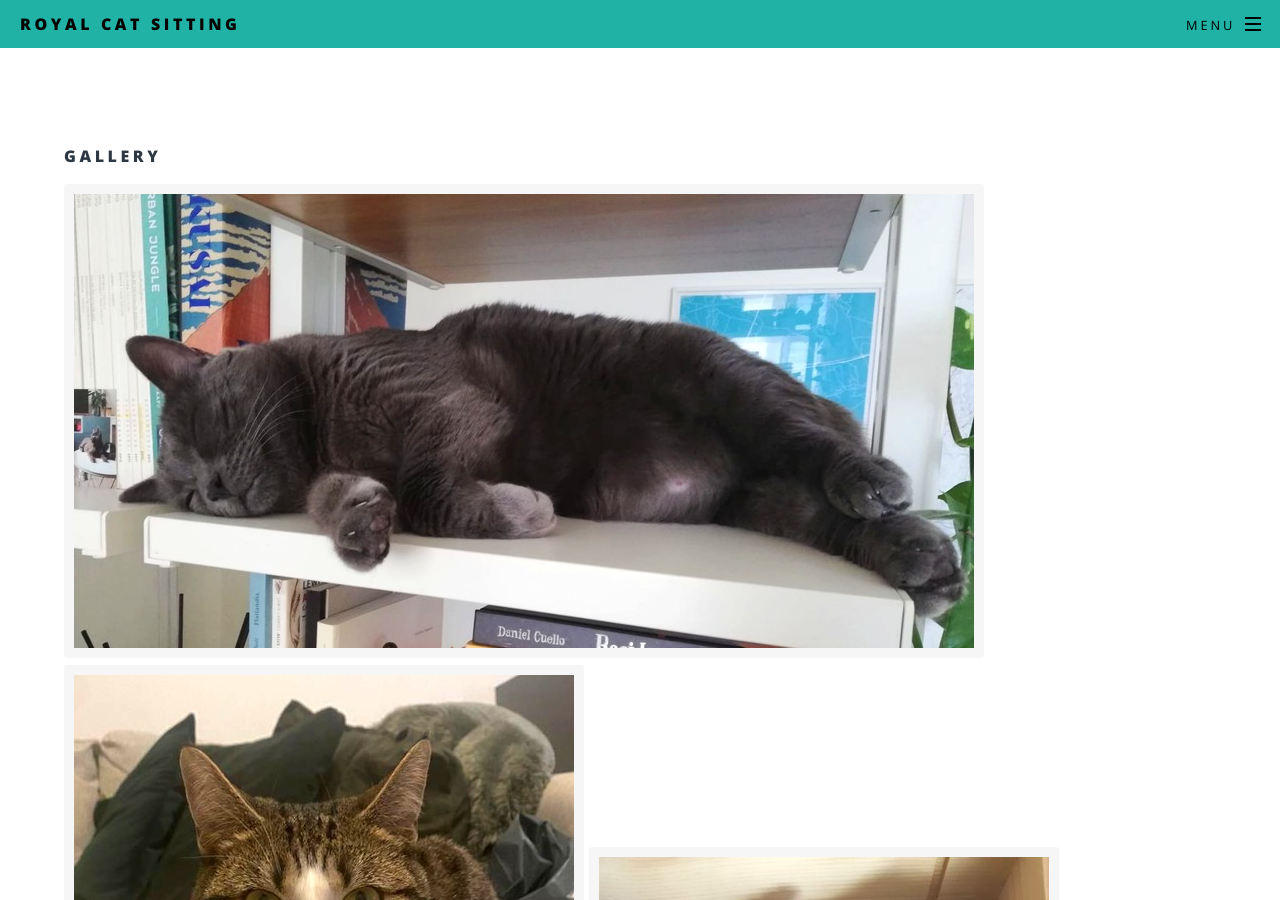
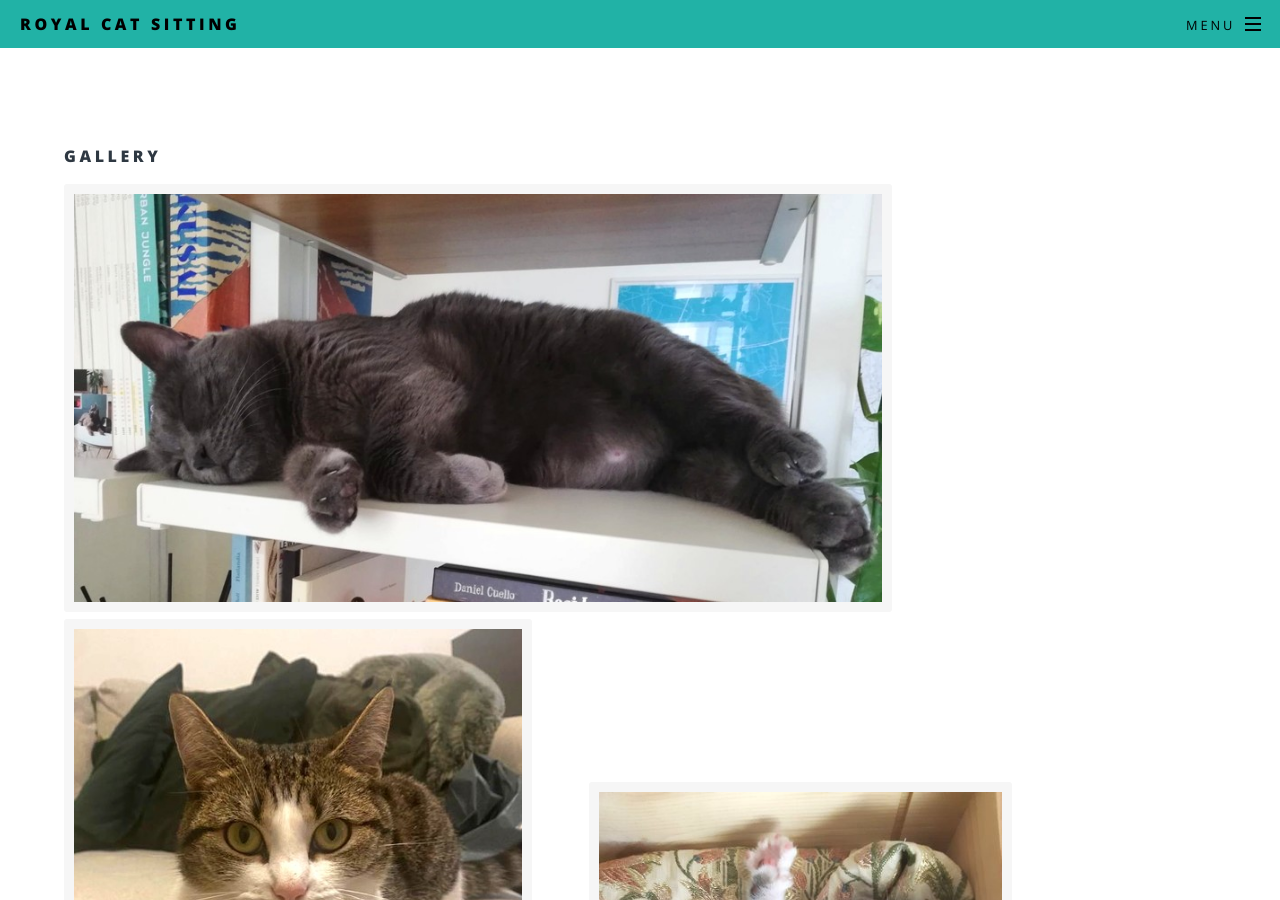
Before and after one commit to royalcatsitting/royalcatsitting.github.io, a Jekyll site: the page built from gallery.html, in a window 1280 px wide and 900 px high. Built offline with Jekyll 4.4.1, drawn with Linux system fonts in a browser that asks for light colours.

Commit message:
Update gallery.html

```diff
--- a/gallery.html
+++ b/gallery.html
@@ -6,11 +6,11 @@ order: 5
 ---
 	<h4>Gallery</h4>
 
-<div class="image"><img src="images/pic05.jpg" alt="" style="border: 10px solid #F6F6F6;" /></div>
+<div class="image"><img src="images/pic05.jpg" alt="" style="border: 10px solid #F6F6F6;" width="90%" /></div>
 <!--<p style="text-align: center;">xxx</p>--></ br></ br></ br>
 
-<div class="image"><img src="images/pic04.jpg" alt="" style="border: 10px solid #F6F6F6;" /></div>
+<div class="image"><img src="images/pic04.jpg" alt="" style="border: 10px solid #F6F6F6;" width="90%" /></div>
 <!--<p style="text-align: center;">xxx</p>--></ br></ br></ br>
 
-<div class="image"><img src="images/pic01.jpg" alt="" style="border: 10px solid #F6F6F6;" /></div>
+<div class="image"><img src="images/pic01.jpg" alt="" style="border: 10px solid #F6F6F6;" width="90%" /></div>
 <!--<p style="text-align: center;">xxx</p>--></ br></ br></ br>
```
